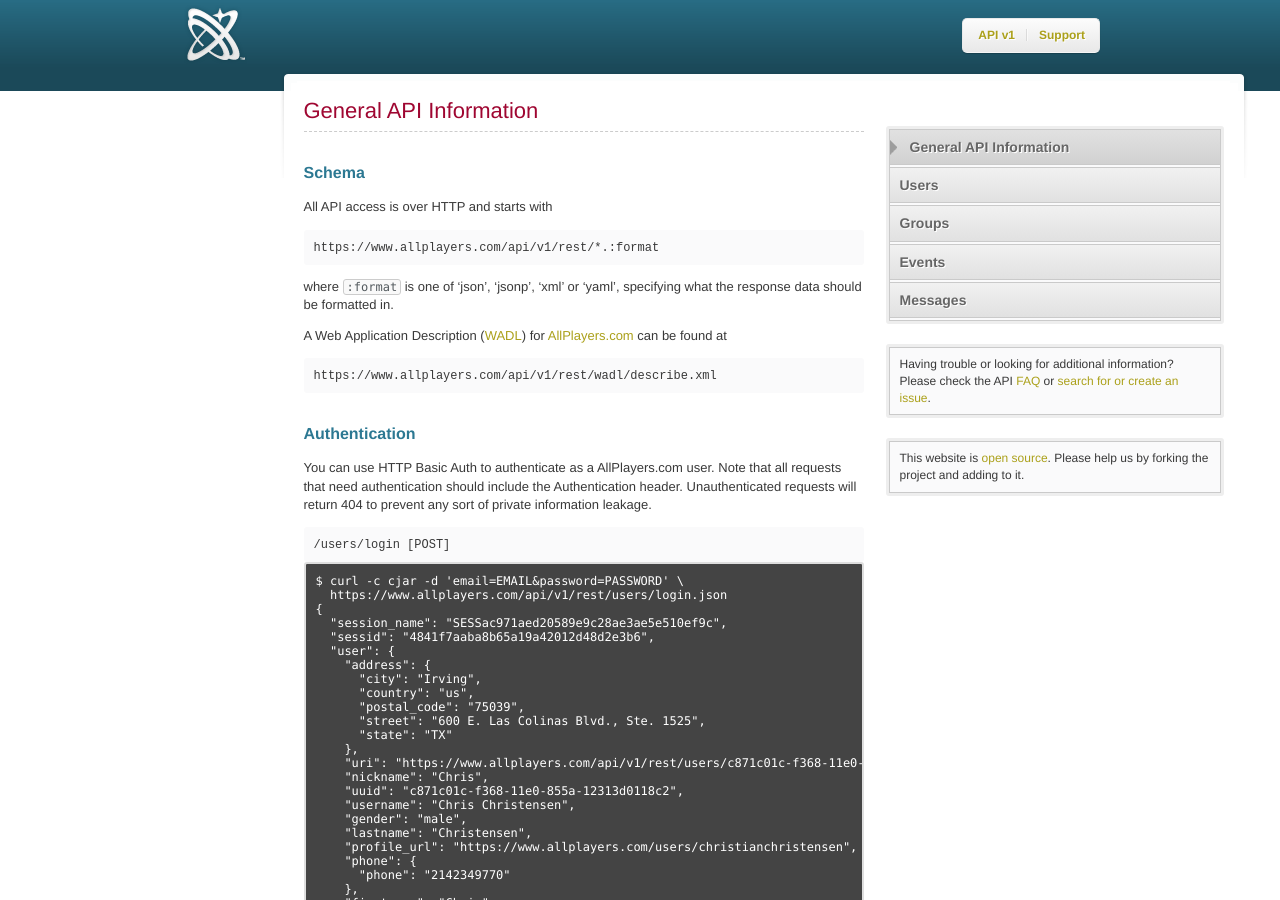
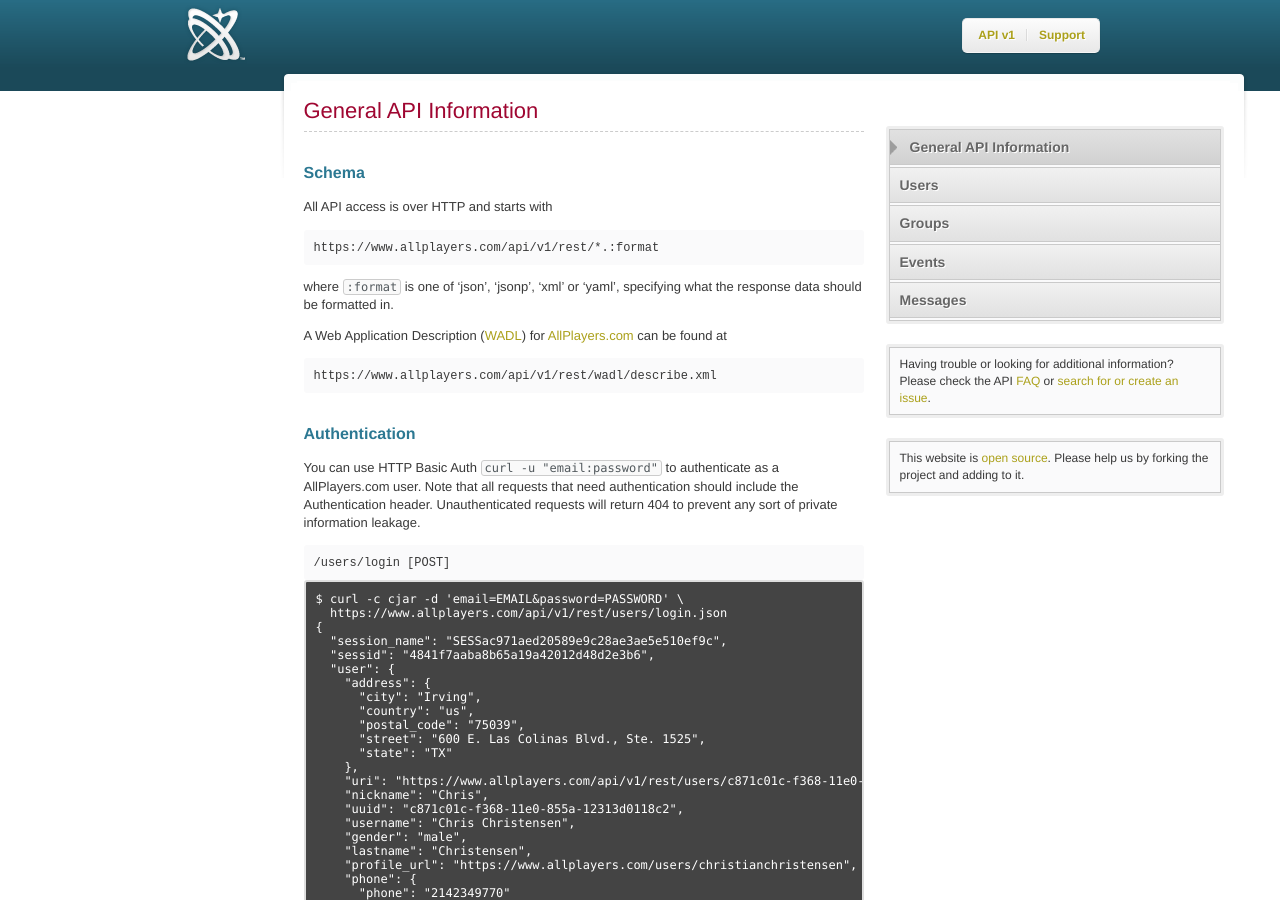
Before and after one commit to christianchristensen/develop.allplayers.com, a Jekyll site: the page built from _posts/2011-1-1-general.markdown, in a window 1280 px wide and 900 px high. Built offline with Jekyll 4.4.1, drawn with Linux system fonts in a browser that asks for light colours; Markdown is read by kramdown in place of the engine named in the settings.

Commit message:
Update general login doc with cURL basic auth command.

```diff
--- a/_posts/2011-1-1-general.markdown
+++ b/_posts/2011-1-1-general.markdown
@@ -20,7 +20,7 @@
 
 ## Authentication ##
 
-You can use HTTP Basic Auth to authenticate as a AllPlayers.com user. Note that all requests that need authentication should include the Authentication header.  Unauthenticated requests will return 404 to prevent any sort of private information leakage.
+You can use HTTP Basic Auth `curl -u "email:password"` to authenticate as a AllPlayers.com user. Note that all requests that need authentication should include the Authentication header.  Unauthenticated requests will return 404 to prevent any sort of private information leakage.
 
 
     /users/login [POST]
```
